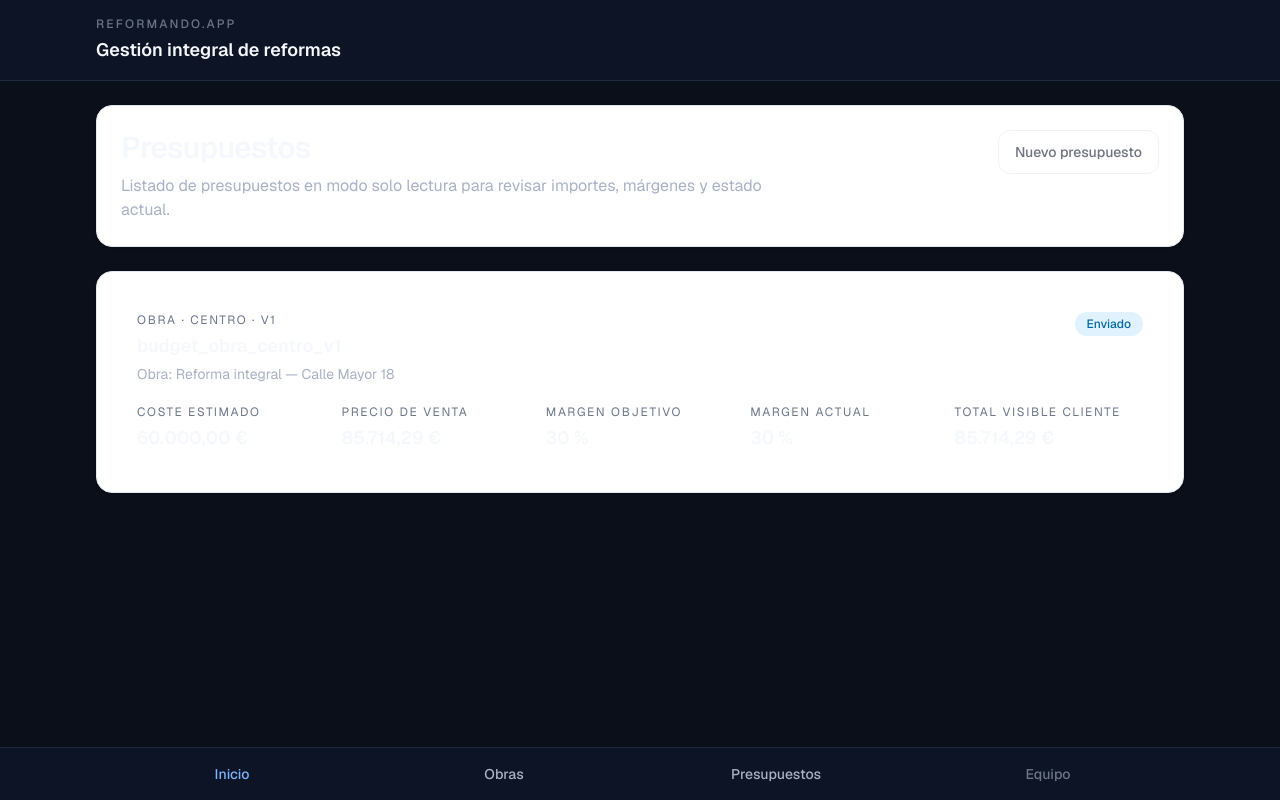
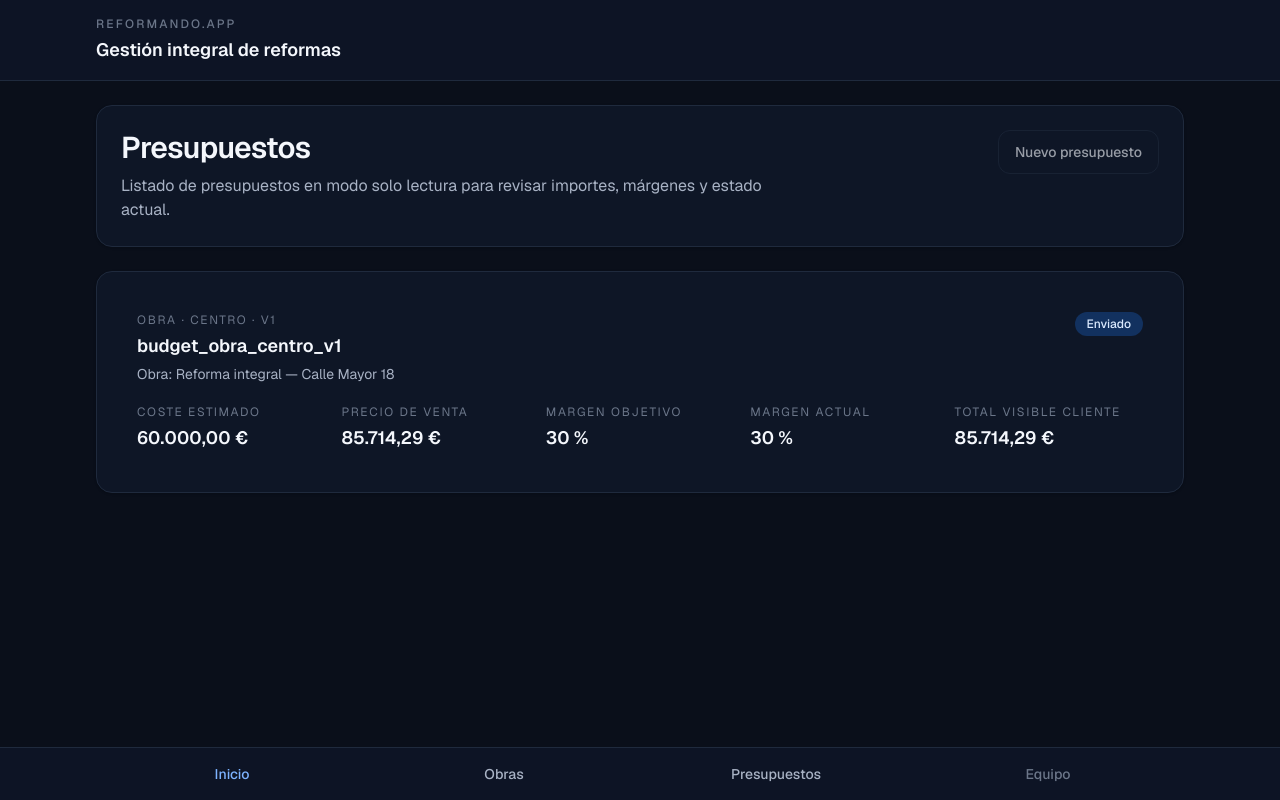
Before and after one commit to ReformandoPro/reforapp, a Next.js app: page /budgets in a window 1280 px wide. Built offline with nearby package versions, Linux system fonts and the light colour scheme.

Commit message:
refactor(ui): align base components with design tokens

```diff
--- a/src/components/ui/Badge.tsx
+++ b/src/components/ui/Badge.tsx
@@ -8,11 +8,11 @@ type BadgeProps = HTMLAttributes<HTMLSpanElement> & {
 };
 
 const toneClasses: Record<BadgeTone, string> = {
-  neutral: "bg-slate-100 text-slate-700",
-  success: "bg-emerald-100 text-emerald-700",
-  warning: "bg-amber-100 text-amber-700",
-  danger: "bg-rose-100 text-rose-700",
-  info: "bg-sky-100 text-sky-700",
+  neutral: "bg-[var(--bg-surface-raised)] text-[var(--text-secondary)]",
+  success: "bg-[var(--success-900)] text-[var(--success-100)]",
+  warning: "bg-[var(--warning-900)] text-[var(--warning-100)]",
+  danger: "bg-[var(--danger-900)] text-[var(--danger-100)]",
+  info: "bg-[var(--primary-900)] text-[var(--primary-100)]",
 };
 
 export function Badge({
--- a/src/components/ui/Button.tsx
+++ b/src/components/ui/Button.tsx
@@ -10,11 +10,11 @@ type ButtonProps = ButtonHTMLAttributes<HTMLButtonElement> & {
 
 const variantClasses: Record<ButtonVariant, string> = {
   primary:
-    "bg-slate-900 text-white hover:bg-slate-800 focus-visible:outline-slate-900",
+    "bg-[var(--primary-500)] text-white hover:brightness-110 focus-visible:outline-[var(--focus-ring)]",
   secondary:
-    "bg-white text-slate-900 border border-slate-200 hover:bg-slate-50 focus-visible:outline-slate-300",
+    "border border-[var(--border-subtle)] bg-[var(--bg-surface)] text-[var(--text-primary)] hover:bg-[var(--bg-surface-raised)] focus-visible:outline-[var(--focus-ring)]",
   ghost:
-    "bg-transparent text-slate-700 hover:bg-slate-100 focus-visible:outline-slate-300",
+    "bg-transparent text-[var(--text-secondary)] hover:bg-[var(--bg-surface-raised)] hover:text-[var(--text-primary)] focus-visible:outline-[var(--focus-ring)]",
 };
 
 export function Button({
--- a/src/components/ui/Card.tsx
+++ b/src/components/ui/Card.tsx
@@ -7,7 +7,7 @@ type CardProps = HTMLAttributes<HTMLDivElement> & {
 export function Card({ children, className = "", ...props }: CardProps) {
   return (
     <div
-      className={`rounded-2xl border border-slate-200 bg-white p-5 shadow-sm ${className}`.trim()}
+      className={`rounded-2xl border border-[var(--border-subtle)] bg-[var(--bg-surface)] p-5 text-[var(--text-primary)] shadow-sm ${className}`.trim()}
       {...props}
     >
       {children}
```
